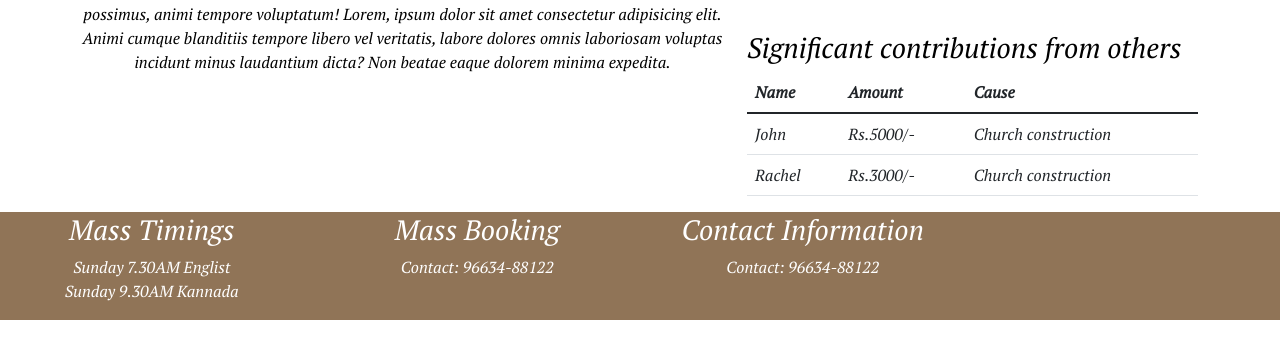
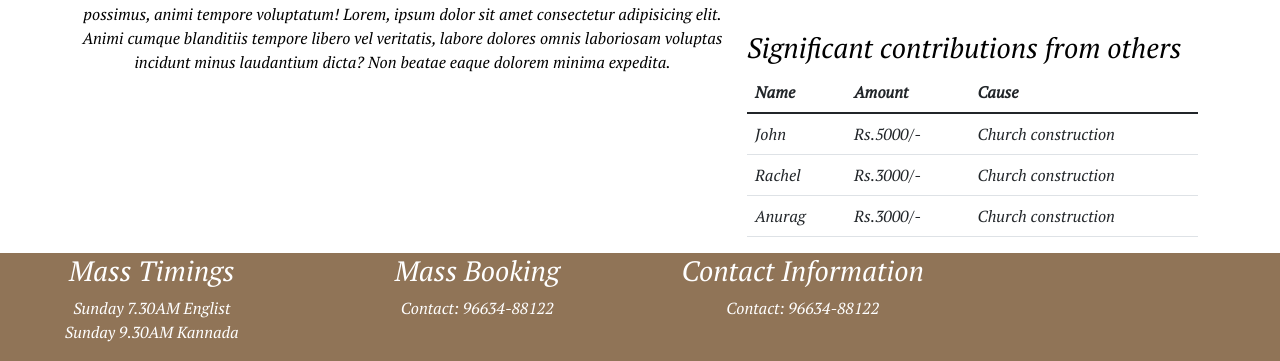
Before and after one commit to sandeepndsouza/11A.Annunciation-Dev, a website: page index.html in a window 1280 px wide. Shown: the part 844-1205 px from the top of the page. Before the commit the page ends 1164 px from the top, so only its background shows below. Drawn offline with nearby package versions, Linux system fonts and the light colour scheme.

Commit message:
"check3"

```diff
--- a/index.html
+++ b/index.html
@@ -93,6 +93,11 @@
                                     <td>Rs.3000/-</td>
                                     <td>Church construction</td>
                                 </tr>
+                                <tr>
+                                  <td>Anurag</td>
+                                  <td>Rs.3000/-</td>
+                                  <td>Church construction</td>
+                              </tr>
                             </tbody>
                         </table>
                     </div>
--- a/style.css
+++ b/style.css
@@ -140,6 +140,7 @@ padding-top: 20px;
 } */
 
 .footer {
+
     padding: 1px;
     /* position: fixed; */
     left: 0;
@@ -149,7 +150,9 @@ padding-top: 20px;
     color: white;
     text-align: center;
  }
-
+.footer p{
+  font-size: 16px;
+}
 
  .gallery{
     /* background-color: #dbddf1;
```
